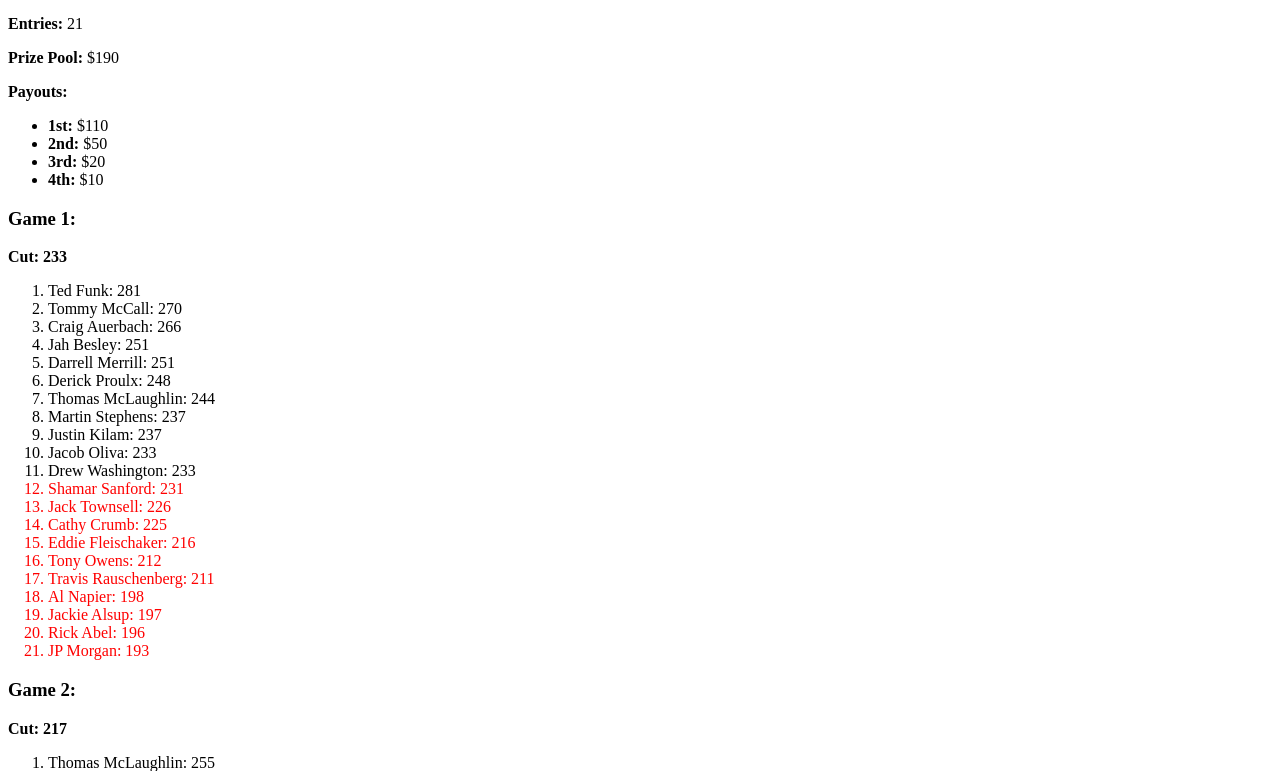
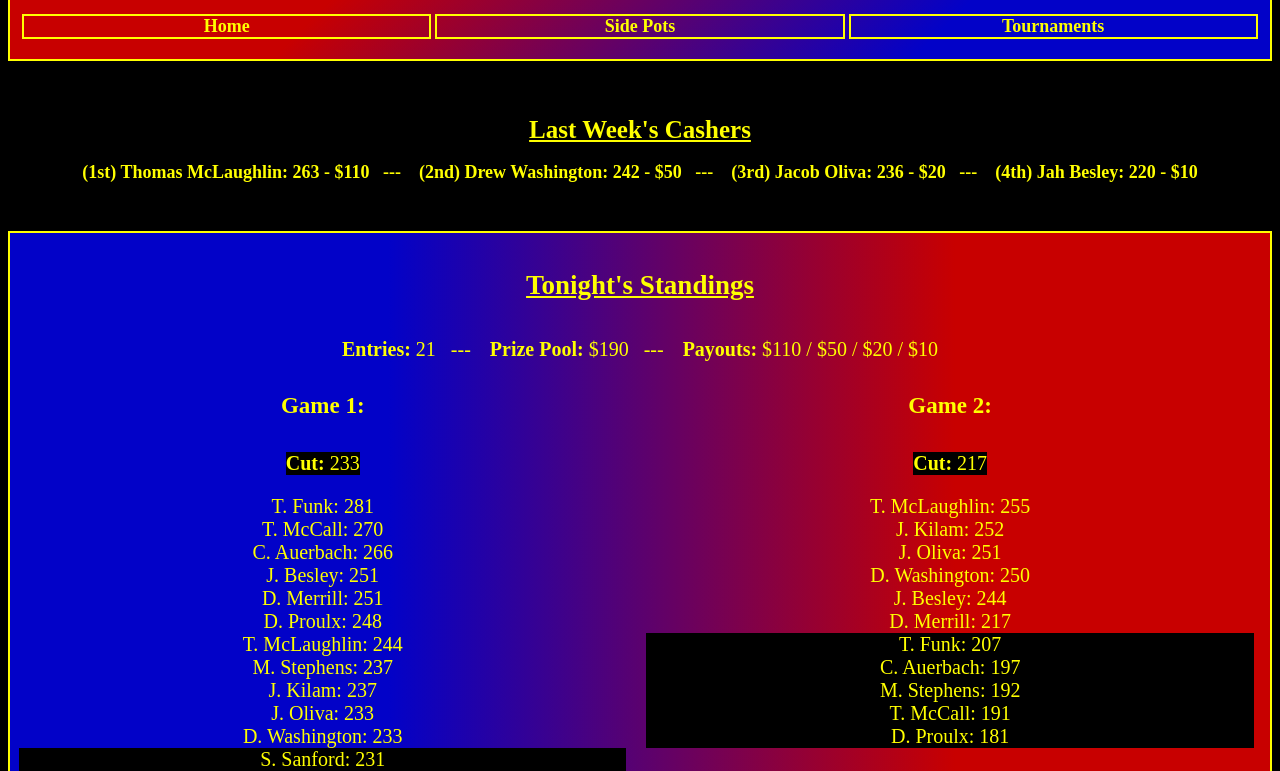
Before and after one commit to amalozzi300/Bowling-Mafia, a plain HTML site: page wednesdayEliminator.html in a window 1280 px wide. Shown: the part 117-888 px from the top of the page. Drawn offline with Linux system fonts and the light colour scheme.

Commit message:
update through eliminator

```diff
--- a/css/common.css
+++ b/css/common.css
@@ -32,7 +32,6 @@ body {
   border: 2px solid yellow;
   font-size: 18px;
   font-weight: bold;
-  list-style: none;
   text-decoration: none;
   text-align: center;
   width: 33%;
--- a/css/elim.css
+++ /dev/null
@@ -1,9 +0,0 @@
-.cut {
-  color: red;
-}
-
-img {
-  height: 800px;
-  width: 650px;
-  margin-top: 0px;
-}
--- /dev/null
+++ b/css/eliminator.css
@@ -0,0 +1,68 @@
+.last-week {
+  text-align: center;
+  width: 100%;
+  padding: 10px;
+  margin-top: 40px;
+}
+
+.last-week h3 {
+  font-size: 25px;
+  text-decoration: underline;
+  padding: 0;
+  margin: 5px;
+}
+
+.last-week p {
+  font-size: 18px;
+  font-weight: bold;
+}
+
+.elim-standings {
+  background: linear-gradient(90deg, rgb(2, 2, 200) 30%, rgb(200, 0, 0) 75%);
+  border: 2px solid yellow;
+  text-align: center;
+  width: 100%;
+  padding: 10px;
+  margin: 20px 0 0 0;
+}
+
+.elim-standings h3 {
+  font-size: 27px;
+  text-decoration: underline;
+}
+
+.elim-standings p {
+  display: inline-block;
+  font-size: 20px;
+  text-align: center;
+  margin-top: 10px;
+  margin-bottom: -10px;
+}
+
+.columns {
+  display: table;
+  width: 101.2%;
+  margin-left: -11px;
+}
+
+.game1, .game2 {
+  display: table-cell;
+  font-size: 20px;
+  width: 50%;
+  padding: 10px;
+}
+
+.game1 h3, .game2 h3 {
+  font-size: 23px;
+  text-decoration: none;
+}
+
+.game1 ol, .game2 ol {
+  list-style: none;
+  text-align: center;
+  padding-left: 0;
+}
+
+.cut {
+  background-color: black;
+}
--- a/css/index.css
+++ b/css/index.css
@@ -70,7 +70,7 @@
 
 @media only screen and (max-width: 1300px) {
   .columns {
-    display: inline-block;
+    display: block;
   }
 
   .past-tuesday, .past-wednesday {
--- a/css/sidepots.css
+++ b/css/sidepots.css
@@ -14,6 +14,7 @@
 
 .unclaimed-box p {
   font-size: 18px;
+  font-weight: bold;
 }
 
 .days-box {
--- a/wednesdayEliminator.html
+++ b/wednesdayEliminator.html
@@ -4,77 +4,110 @@
     <meta charset="UTF-8">
     <meta http-equiv="X-UA-Compatible" content="IE=edge">
     <meta name="viewport" content="width=device-width, initial-scale=1.0">
-    <link rel="stylesheet" href="./css/elim.css">
-    <title>Wednesday Eliminator</title>
+    <link rel="stylesheet" href="./css/common.css">
+    <link rel="stylesheet" href="./css/eliminator.css">
+    <title>Wednesday Night Eliminator</title>
   </head>
 
   <body>
-    <h1>Eliminator</h1>
 
-    <a href="./elim.html">Eliminator information</a>
-    <br>
-    <br>
+    <section class="banner">
 
-    <p><strong>Entries:</strong> 21</p>
-    <p><strong>Prize Pool:</strong> $190</p>
-    <p><strong>Payouts:</strong></p>
-    <ul>
-      <li><strong>1st: </strong>$110</li>
-      <li><strong>2nd: </strong>$50</li>
-      <li><strong>3rd: </strong>$20</li>
-      <li><strong>4th: </strong>$10</li>
-    </ul>
+      <h1>Welcome to the Bowling Mafia</h1>
+      <h3>Your Home for Action Bowling</h3>
+
+      <nav class="nav-bar">
+          <a href="./index.html">Home</a>
+          <a href="./sidepots.html">Side Pots</a>
+          <a href="./tournaments.html">Tournaments</a>
+      </nav>
+
+    </section>
+
+    <section class="last-week">
+
+      <h3>Last Week's Cashers</h3>
+
+      <p>
+        (1st) Thomas McLaughlin: 263 - $110 &nbsp;&nbsp;--- &nbsp;&nbsp;
+        (2nd) Drew Washington: 242 - $50 &nbsp;&nbsp;--- &nbsp;&nbsp;
+        (3rd) Jacob Oliva: 236 - $20 &nbsp;&nbsp;--- &nbsp;&nbsp;
+        (4th) Jah Besley: 220 - $10
+      </p>
+
+    </section>
+
+    <section class="elim-standings">
+
+      <h3>Tonight's Standings</h3>
+
+      <p><strong>Entries:</strong> 21 &nbsp;&nbsp;--- &nbsp;&nbsp;</p>
+      <p><strong>Prize Pool:</strong> $190 &nbsp;&nbsp;--- &nbsp;&nbsp;</p>
+      <p><strong>Payouts:</strong> $110 / $50 / $20 / $10</p>
+
+      <section class="columns">
+
+        <section class="game1">
 
           <h3>Game 1:</h3>
-    <p><strong>Cut: 233</strong></p>
+          <p class="cut"><strong>Cut:</strong> 233</p>
+
           <ol>
-      <div class="advanced">
-        <li>Ted Funk: 281</li>
-        <li>Tommy McCall: 270</li>
-        <li>Craig Auerbach: 266</li>
-        <li>Jah Besley: 251</li>
-        <li>Darrell Merrill: 251</li>
-        <li>Derick Proulx: 248</li>
-        <li>Thomas McLaughlin: 244</li>
-        <li>Martin Stephens: 237</li>
-        <li>Justin Kilam: 237</li>
-        <li>Jacob Oliva: 233</li>
-        <li>Drew Washington: 233</li>
-      </div>
+            <li>T. Funk: 281</li>
+            <li>T. McCall: 270</li>
+            <li>C. Auerbach: 266</li>
+            <li>J. Besley: 251</li>
+            <li>D. Merrill: 251</li>
+            <li>D. Proulx: 248</li>
+            <li>T. McLaughlin: 244</li>
+            <li>M. Stephens: 237</li>
+            <li>J. Kilam: 237</li>
+            <li>J. Oliva: 233</li>
+            <li>D. Washington: 233</li>
 
             <div class="cut">
-        <li>Shamar Sanford: 231</li>
-        <li>Jack Townsell: 226</li>
-        <li>Cathy Crumb: 225</li>
-        <li>Eddie Fleischaker: 216</li>
-        <li>Tony Owens: 212</li>
-        <li>Travis Rauschenberg: 211</li>
-        <li>Al Napier: 198</li>
-        <li>Jackie Alsup: 197</li>
-        <li>Rick Abel: 196</li>
+              <li>S. Sanford: 231</li>
+              <li>J. Townsell: 226</li>
+              <li>C. Crumb: 225</li>
+              <li>E. Fleischaker: 216</li>
+              <li>T. Owens: 212</li>
+              <li>T. Rauschenberg: 211</li>
+              <li>A. Napier: 198</li>
+              <li>J. Alsup: 197</li>
+              <li>R. Abel: 196</li>
               <li>JP Morgan: 193</li>
             </div>
           </ol>
 
+        </section>
+
+        <section class="game2">
+
           <h3>Game 2:</h3>
-    <p><strong>Cut: 217</strong></p>
+          <p class="cut"><strong>Cut:</strong> 217</p>
+
           <ol>
-      <div class="advanced">
-        <li>Thomas McLaughlin: 255</li>
-        <li>Justin Kilam: 252</li>
-        <li>Jacob Oliva: 251</li>
-        <li>Drew Washington: 250</li>
-        <li>Jah Besley: 244</li>
-        <li>Darrell Merrill: 217</li>
-      </div>
+            <li>T. McLaughlin: 255</li>
+            <li>J. Kilam: 252</li>
+            <li>J. Oliva: 251</li>
+            <li>D. Washington: 250</li>
+            <li>J. Besley: 244</li>
+            <li>D. Merrill: 217</li>
 
             <div class="cut">
-        <li>Ted Funk: 207</li>
-        <li>Craig Auerbach: 197</li>
-        <li>Martin Stephens: 192</li>
-        <li>Tommy McCall: 191</li>
-        <li>Derick Proulx: 181</li>
+              <li>T. Funk: 207</li>
+              <li>C. Auerbach: 197</li>
+              <li>M. Stephens: 192</li>
+              <li>T. McCall: 191</li>
+              <li>D. Proulx: 181</li>
             </div>
           </ol>
+
+        </section>
+
+      </section>
+
+    </section>
+
   </body>
 </html>
```
Also changed, not shown: sidepots.html (+10 -10 lines), tuesdayEliminator.html (+71 -36 lines). Lines whose indentation alone changed are shown as unchanged.
